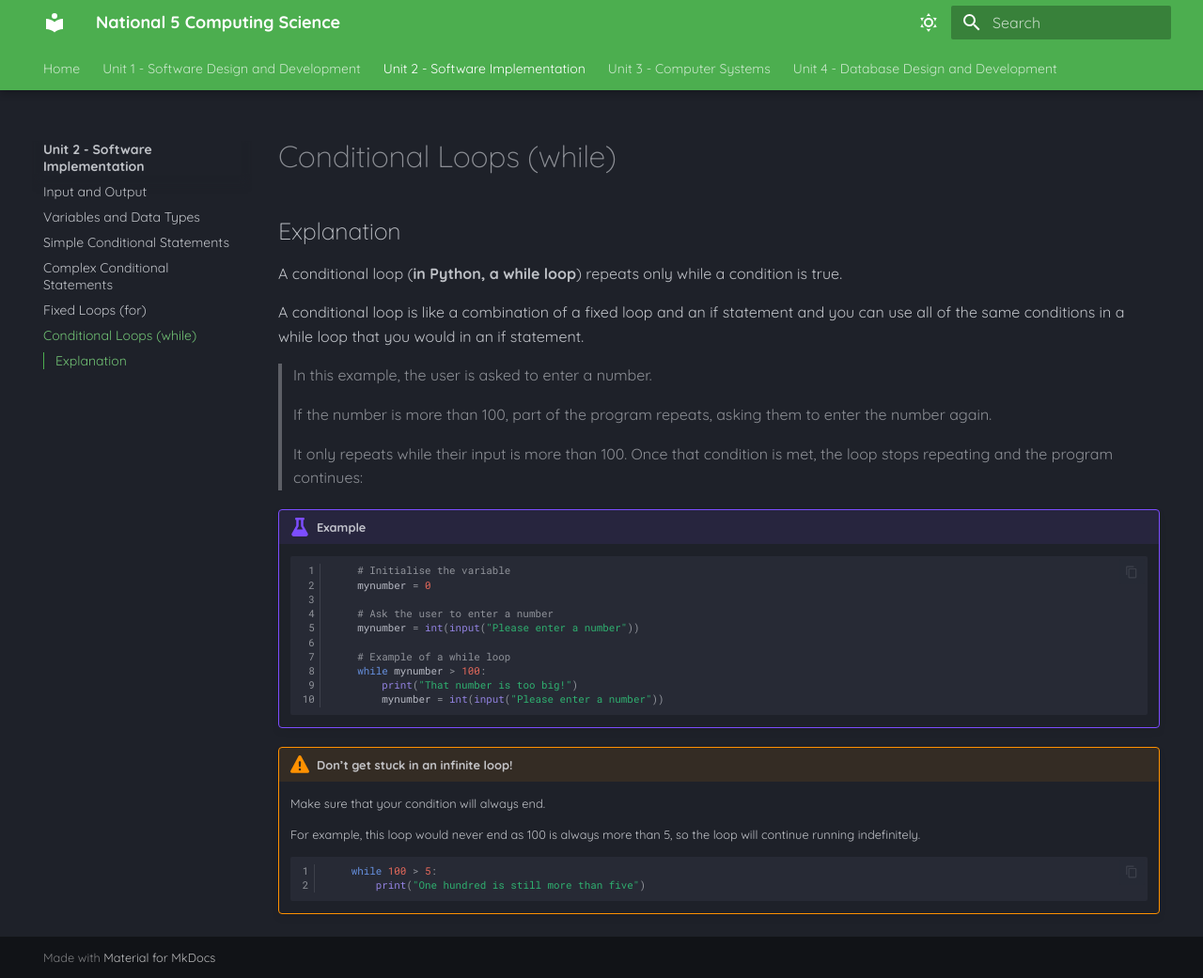
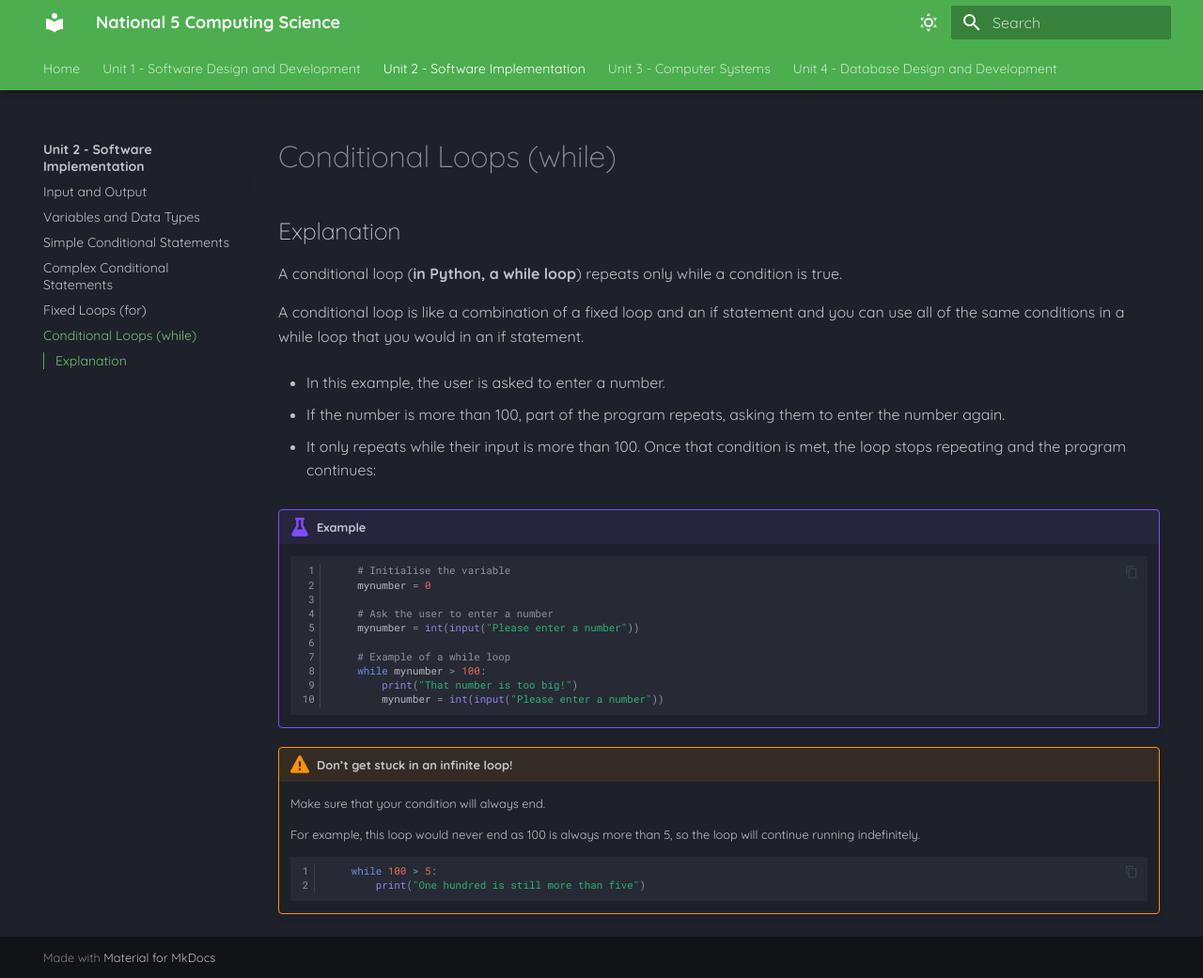
Before and after one commit to Mr-Wood-CS/National-5-Computing-Science-Markdown-Files, an MkDocs documentation site: the page built from docs/SI/06-Conditional-Loops-(while).md, in a window 1280 px wide and 1041 px high. Shown: the whole window at 94% size. Built offline with MkDocs 1.6.1 and Material for MkDocs 9.7.7, drawn with Linux system fonts in a browser that asks for light colours.

```diff
--- a/docs/SI/06-Conditional-Loops-(while).md
+++ b/docs/SI/06-Conditional-Loops-(while).md
@@ -6,11 +6,11 @@ A conditional loop (__in Python, a while loop__) repeats only while a condition
 
 A conditional loop is like a combination of a fixed loop and an if statement and you can use all of the same conditions in a while loop that you would in an if statement.
 
-> In this example, the user is asked to enter a number.
+* In this example, the user is asked to enter a number.
 
-> If the number is more than 100, part of the program repeats, asking them to enter the number again.
+* If the number is more than 100, part of the program repeats, asking them to enter the number again.
 
-> It only repeats while their input is more than 100. Once that condition is met, the loop stops repeating and the program continues:
+* It only repeats while their input is more than 100. Once that condition is met, the loop stops repeating and the program continues:
 
 !!! example
 
```
